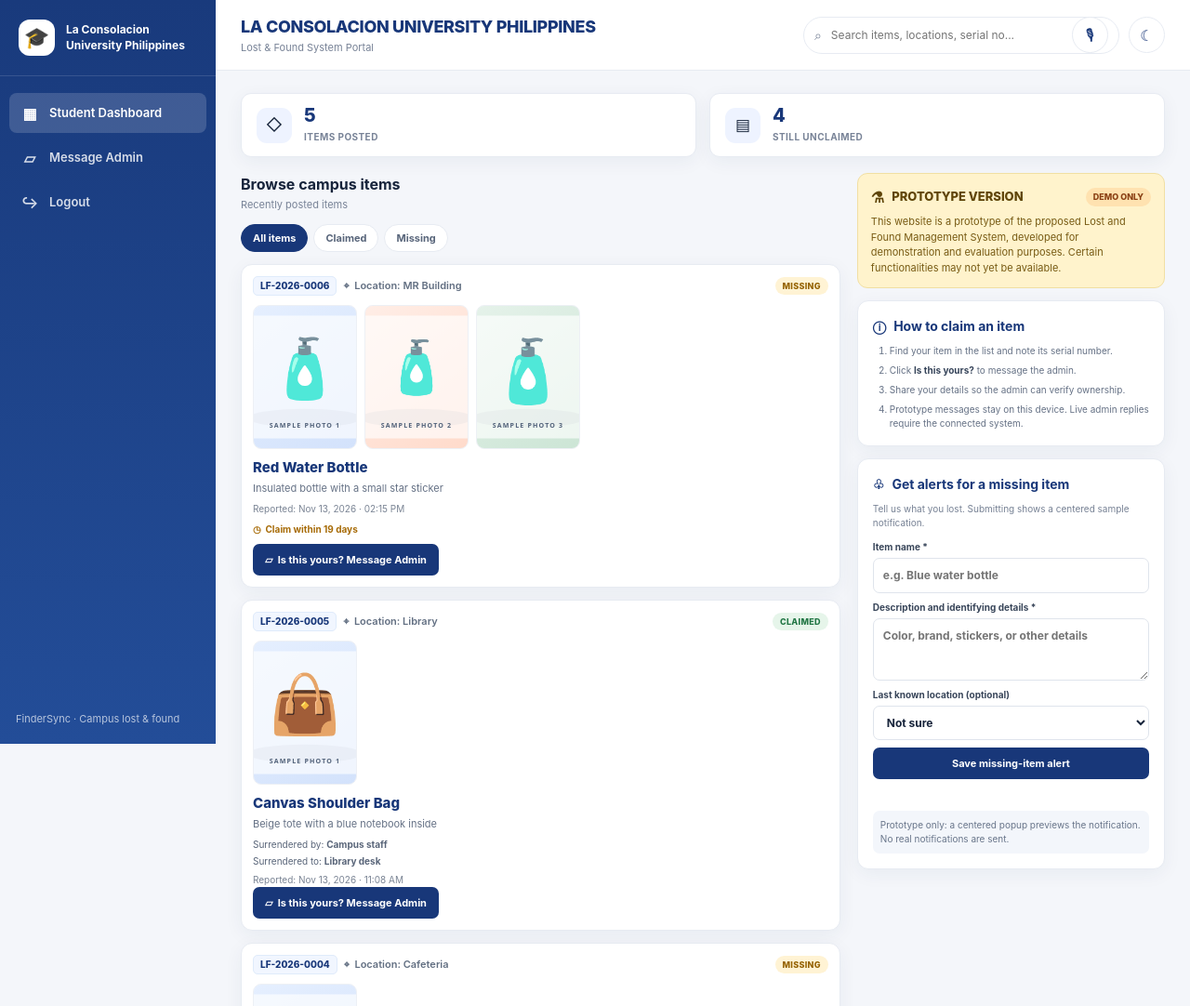
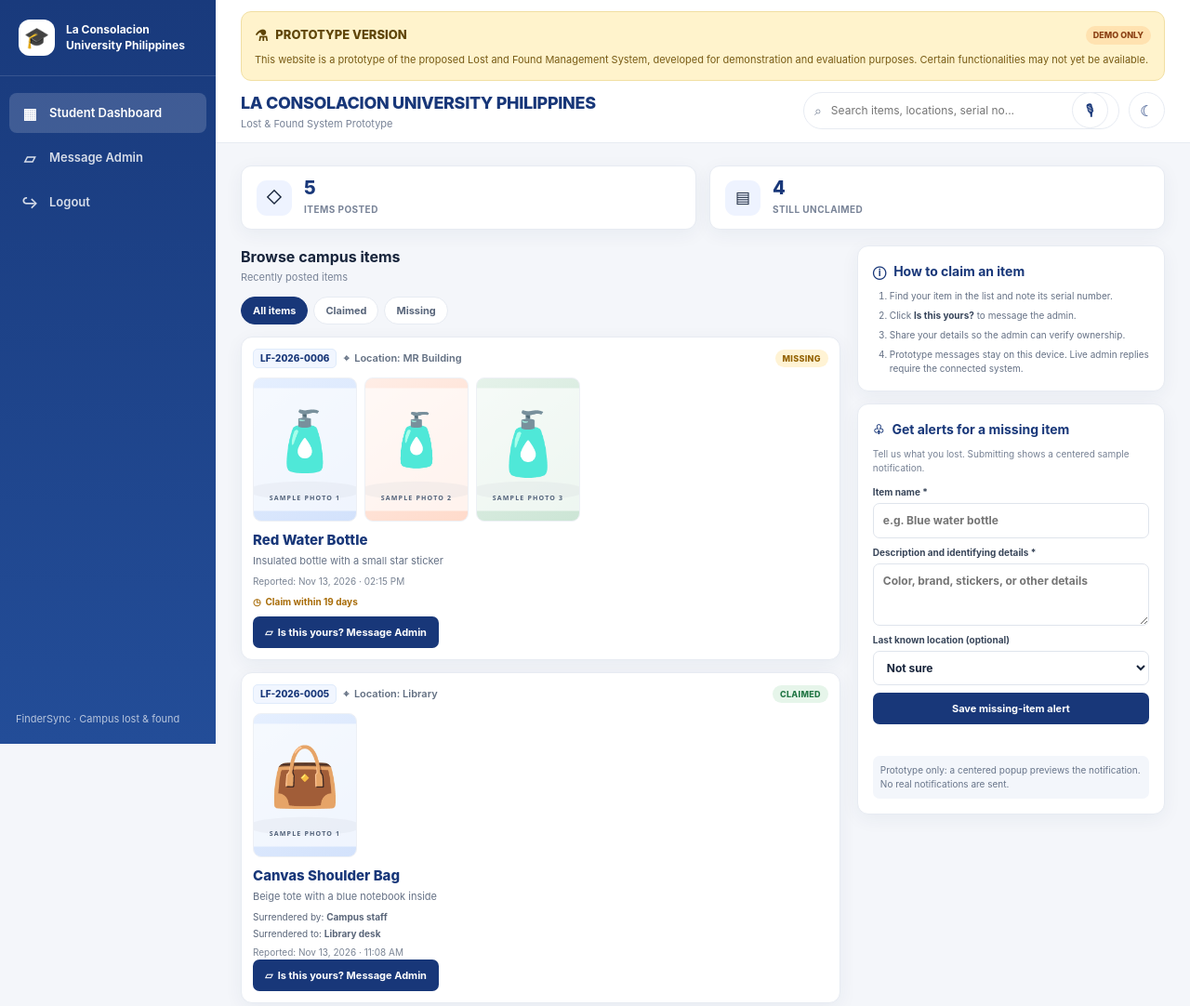
Before and after one commit to zeftan-collab/WEBSITE, a plain HTML site: page index.html in a window 1280 px wide. Shown: the top 1082 px of the page at 93% size. Drawn offline with Linux system fonts and the light colour scheme.

Commit message:
Updated Website

```diff
--- a/index.html
+++ b/index.html
@@ -93,19 +93,22 @@
       position: sticky;
       top: 0;
       z-index: 2;
-      display: flex;
+      display: grid;
+      grid-template-columns: minmax(0, 1fr) auto;
+      grid-template-areas: "prototype prototype" "heading actions";
       min-height: 76px;
       align-items: center;
-      justify-content: space-between;
-      gap: 20px;
+      gap: 10px 20px;
       padding: 12px 27px;
       border-bottom: 1px solid var(--line);
       background: rgba(255,255,255,.95);
       backdrop-filter: blur(12px);
     }
+    .topbar-prototype-banner { grid-area: prototype; padding: 8px 12px; }
+    .topbar-heading { grid-area: heading; min-width: 0; }
     .page-title { margin: 0; color: var(--navy); font-size: 18px; font-weight: 800; letter-spacing: -.35px; }
     .page-subtitle { margin: 1px 0 0; color: var(--muted); font-size: 11px; }
-    .top-actions { display: flex; align-items: center; gap: 10px; }
+    .top-actions { grid-area: actions; display: flex; align-items: center; gap: 10px; }
     .search {
       display: flex;
       width: min(340px, 36vw);
@@ -229,7 +232,7 @@
     .empty-state { padding: 30px 16px; border: 1px dashed #cfd7e5; border-radius: 12px; background: #fff; color: var(--muted); text-align: center; }
     .empty-state strong { display: block; margin-bottom: 4px; color: var(--ink); }
 
-    .right-column { display: grid; gap: 13px; }
+    .right-column, .help-column { display: grid; gap: 13px; }
     .panel { padding: 16px; border: 1px solid var(--line); border-radius: 12px; background: var(--surface); box-shadow: var(--shadow); }
     .panel h2 { display: flex; align-items: center; gap: 8px; margin: 0 0 9px; color: var(--navy); font-size: 14px; }
     .prototype-banner { padding: 13px 14px; border: 1px solid #f1dfa3; border-radius: 11px; background: #fff3cc; color: #785b14; }
@@ -391,7 +394,7 @@
       .nav-link { min-height: 36px; padding: 0 10px; font-size: 11px; }
       .sidebar-note { display: none; }
       .main { margin-left: 0; }
-      .topbar { position: static; flex-wrap: wrap; gap: 10px; min-height: 0; padding: 12px 15px; }
+      .topbar { position: static; grid-template-areas: "prototype prototype" "heading heading" "actions actions"; gap: 10px; min-height: 0; padding: 12px 15px; }
       .page-title { font-size: 16px; }
       .top-actions { width: 100%; }
       .search { width: auto; flex: 1; }
@@ -401,6 +404,10 @@
       .stat-icon { width: 32px; height: 32px; font-size: 14px; }
       .stat-number { font-size: 18px; }
       .stat-label { font-size: 8px; }
+      .right-column { display: contents; }
+      .help-column { grid-row: 1; }
+      .browse-column { grid-row: 2; }
+      .alert-panel { grid-row: 3; }
       .item-name { margin-top: 7px; font-size: 14px; }
       .right-column { grid-template-columns: minmax(0, 1fr); }
       .nav-link { flex: 0 0 auto; }
@@ -428,9 +435,16 @@
 
     <main class="main">
       <header class="topbar">
-        <div>
+        <section class="prototype-banner topbar-prototype-banner" aria-labelledby="prototypeBannerTitle">
+          <div class="prototype-banner-header">
+            <h2 class="prototype-banner-title" id="prototypeBannerTitle"><span class="prototype-banner-icon" aria-hidden="true">⚗</span> PROTOTYPE VERSION</h2>
+            <span class="prototype-banner-tag">DEMO ONLY</span>
+          </div>
+          <p class="prototype-banner-copy">This website is a prototype of the proposed Lost and Found Management System, developed for demonstration and evaluation purposes. Certain functionalities may not yet be available.</p>
+        </section>
+        <div class="topbar-heading">
           <h1 class="page-title" id="pageTitle">LA CONSOLACION UNIVERSITY PHILIPPINES</h1>
-          <p class="page-subtitle" id="pageSubtitle">Lost &amp; Found System Portal</p>
+          <p class="page-subtitle" id="pageSubtitle">Lost &amp; Found System Prototype</p>
         </div>
         <div class="top-actions">
           <div class="search" role="search">
@@ -449,7 +463,7 @@
         </section>
 
         <div class="layout">
-          <section aria-labelledby="browseTitle">
+          <section class="browse-column" aria-labelledby="browseTitle">
             <div class="section-heading">
               <div><h2 id="browseTitle">Browse campus items</h2><p id="resultsLabel">Recently posted items</p></div>
             </div>
@@ -461,15 +475,8 @@
             <div class="item-list" id="itemList" aria-live="polite"></div>
           </section>
 
-          <aside class="right-column" aria-label="Help and item alerts">
-            <section class="prototype-banner" aria-labelledby="prototypeBannerTitle">
-              <div class="prototype-banner-header">
-                <h2 class="prototype-banner-title" id="prototypeBannerTitle"><span class="prototype-banner-icon" aria-hidden="true">⚗</span> PROTOTYPE VERSION</h2>
-                <span class="prototype-banner-tag">DEMO ONLY</span>
-              </div>
-              <p class="prototype-banner-copy">This website is a prototype of the proposed Lost and Found Management System, developed for demonstration and evaluation purposes. Certain functionalities may not yet be available.</p>
-            </section>
-
+          <div class="right-column">
+            <aside class="help-column" aria-label="Item claim information">
               <section class="panel">
                 <h2><span aria-hidden="true">ⓘ</span> How to claim an item</h2>
                 <ol class="steps">
@@ -479,8 +486,9 @@
                   <li>Prototype messages stay on this device. Live admin replies require the connected system.</li>
                 </ol>
               </section>
+            </aside>
 
-            <section class="panel">
+            <section class="panel alert-panel">
               <h2><span aria-hidden="true">♧</span> Get alerts for a missing item</h2>
               <p class="panel-copy">Tell us what you lost. Submitting shows a centered sample notification.</p>
               <form class="alert-form" id="alertForm">
@@ -505,7 +513,7 @@
               </form>
               <div class="notice">Prototype only: a centered popup previews the notification. No real notifications are sent.</div>
             </section>
-          </aside>
+          </div>
         </div>
       </div>
 
@@ -579,6 +587,7 @@
           <p class="notification-meta" id="alertNotificationMeta">Prototype sample · No real notification sent</p>
         </div>
       </div>
+      <p class="notice" role="note">This is a sample notification for demonstration purposes only. Actual notifications will only appear when an administrator posts an item related to one you have set an alert for.</p>
       <div class="modal-actions">
         <button class="primary-button" id="dismissAlertNotification" type="button">Got it</button>
       </div>
@@ -708,7 +717,7 @@
     function showStudentPage() {
       document.getElementById("studentPage").classList.remove("hidden");
       document.getElementById("pageTitle").textContent = "LA CONSOLACION UNIVERSITY PHILIPPINES";
-      document.getElementById("pageSubtitle").textContent = "Lost & Found System Portal";
+      document.getElementById("pageSubtitle").textContent = "Lost & Found System Prototype";
       document.querySelector(".search").classList.remove("hidden");
       document.getElementById("dashboardLink").classList.add("active");
       document.getElementById("messageAdminLink").classList.remove("active");
```
Lines whose indentation alone changed are shown as unchanged.
